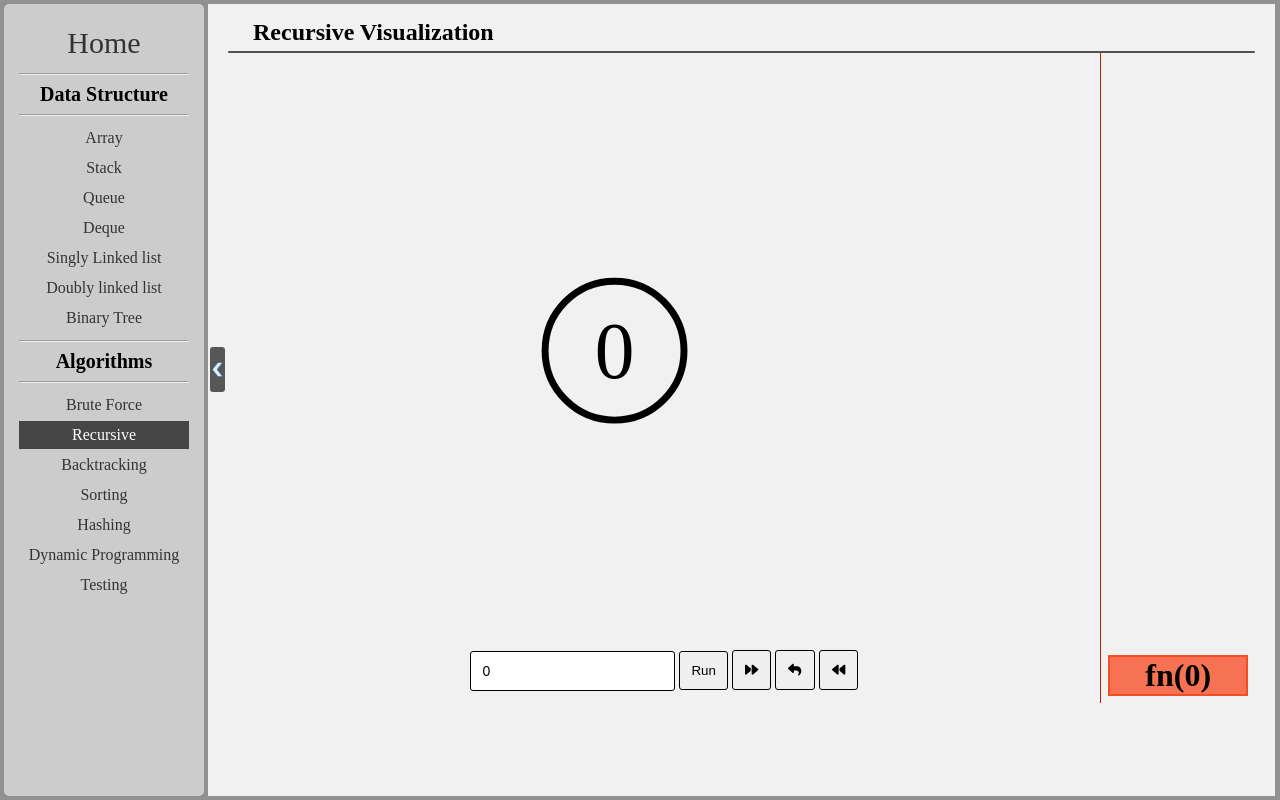
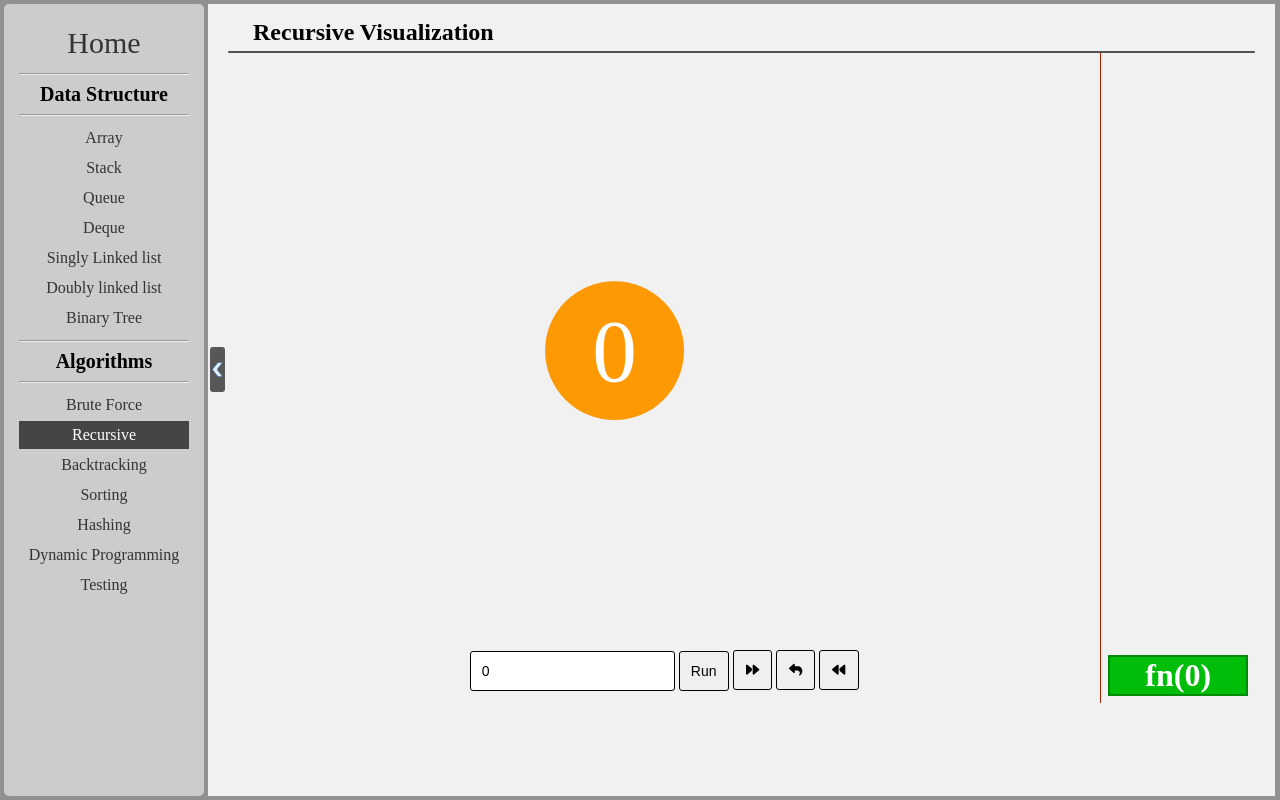
Before and after one commit to sagarhasan273/Algorithm-Visualizer, a React (Create React App) app: page / in a window 1280 px wide. Both pictures are taken after a click on the button "Recursive". Built offline with nearby package versions, Linux system fonts and the light colour scheme.

Commit message:
leaf node and current css work

```diff
--- a/src/Algorithms/Recursion/LinkedLine.js
+++ b/src/Algorithms/Recursion/LinkedLine.js
@@ -3,7 +3,7 @@ import { useEffect } from 'react';
 
 export default function LinkedLine(props) {
   const {
-    x1, x2, y1, y2, xy, index,
+    x1, x2, y1, y2, xy, index, val,
   } = props;
 
   const distance = 8;
@@ -29,6 +29,21 @@ export default function LinkedLine(props) {
         <animate attributeName="x2" from={ax1} to={ax2} dur="0.2s" repeatCount="1" restart="always" className={`animate${index}`} />
         <animate attributeName="y2" from={ay1} to={ay2} dur="0.2s" repeatCount="1" restart="always" className={`animate${index}`} />
       </line>
+      <text
+        x={(ax1 + ax2) / 2}
+        y={(ay1 + ay2) / 2}
+        style={{
+          transform: 'scale(.35)',
+          transformOrigin: 'center center',
+          transformBox: 'fill-box',
+          textAnchor: 'middle',
+          alignmentBaseline: 'central',
+          stroke: '#f1f1f1',
+          strokeWidth: '5',
+          paintOrder: 'stroke',
+        }}
+      >{(val !== -1) ? val : ''}
+      </text>
     </>
   );
 }
--- a/src/Algorithms/Recursion/Node.js
+++ b/src/Algorithms/Recursion/Node.js
@@ -1,11 +1,22 @@
+/* eslint-disable no-nested-ternary */
 /* eslint-disable react-hooks/exhaustive-deps */
 /* eslint-disable react/no-array-index-key */
 
 function Node(props) {
-  const { value, nodes } = props;
+  const {
+    value, nodes, last, i,
+  } = props;
   return (
     <g>
-      <circle cx={nodes[value][0]} cy={nodes[value][1]} r="7" stroke="black" fill="none" strokeWidth={0.7} />
+      <circle
+        cx={nodes[value][0]}
+        cy={nodes[value][1]}
+        r="7"
+        stroke="black"
+        fill="none"
+        strokeWidth={(i === last || nodes[value][2] <= 1) ? 0.0 : 0.7}
+        style={(i === last) ? { fill: 'rgb(253 153 3)' } : (nodes[value][2] <= 1) ? { fill: 'rgb(0, 189, 9)' } : null}
+      />
       <text
         x={nodes[value][0]}
         y={nodes[value][1]}
@@ -16,6 +27,8 @@ function Node(props) {
           textAnchor: 'middle',
           alignmentBaseline: 'central',
         }}
+        fill={(i === last || nodes[value][2] <= 1) ? 'white' : 'black'}
+        fontSize={18}
       >{nodes[value][2]}
       </text>
     </g>
--- a/src/Algorithms/Recursion/Recursive.js
+++ b/src/Algorithms/Recursion/Recursive.js
@@ -4,7 +4,7 @@
 /* eslint-disable react-hooks/exhaustive-deps */
 /* eslint-disable react/no-array-index-key */
 import {
-    faBackward, faForward, faPause, faPlay, faReply,
+  faBackward, faForward, faPause, faPlay, faReply,
 } from '@fortawesome/free-solid-svg-icons';
 import { FontAwesomeIcon } from '@fortawesome/react-fontawesome';
 import { useEffect, useState } from 'react';
@@ -24,15 +24,18 @@ export default function Recursive() {
   const nodeArray = [];
   const callerStack = [[num]];
   const stack = [num];
+  const tempEdges = [];
+  const edgesList = new Map();
+  let interval;
 
   function fb(n, d, path) {
     if (n === 1 || n === 0) {
       nodeArray.push(path);
-      nodes[path] = [mx[0] + 20, d * 30, n];
+      nodes[path] = [mx[0] + 20, d * 30, n, n];
 
       mx[0] += 20;
       mx[1] = Math.max(mx[1], d * 30);
-      return mx[0];
+      return [mx[0], n];
     }
     nodeArray.push(path);
     stack.push(n - 1);
@@ -51,15 +54,13 @@ export default function Recursive() {
     callerStack.push(stack.slice(0));
 
     nodeArray.push(path);
-    nodes[path] = [(l + r) / 2, d * 30, n];
-    return (l + r) / 2;
+    nodes[path] = [(l[0] + r[0]) / 2, d * 30, n, l[1] + r[1]];
+    return [(l[0] + r[0]) / 2, l[1] + r[1]];
   }
 
   fb(num, 1, 'R');
 
   useEffect(() => {
-    let interval;
-
     if (isIntervalActive && range > 0 && range < nodeArray.length - 1) {
       let counter = range;
       interval = setInterval(() => {
@@ -67,8 +68,7 @@ export default function Recursive() {
         if (counter === nodeArray.length) {
           clearInterval(interval);
           setIsIntervalActive((prev) => !prev);
-        }
-        setRange((prevCount) => prevCount + 1);
+        } setRange((prevCount) => prevCount + 1);
       }, delay);
     } else {
       clearInterval(interval);
@@ -89,12 +89,17 @@ export default function Recursive() {
     setRange((prev) => prev + 1);
   };
   const handleChangeMinus = () => {
-    if (range === 0 || isIntervalActive) return;
+    if (range === 0 || isIntervalActive || num === 0) return;
     setRange((prev) => prev - 1);
     setIsIntervalActive(false);
   };
   const handleChangeRun = (e) => {
     e.preventDefault();
+    nodeArray.length = 0;
+    nodes.length = 0;
+    stack.length = 0;
+    tempEdges.length = 0;
+    edgesList.length = 0;
     fb(num, 1, 'R');
     setRange(1);
     setNum(numText);
@@ -105,17 +110,19 @@ export default function Recursive() {
     setNumText(event.target.value);
   };
 
-  const edgesList = new Map();
   for (let index = 1; index < range; index += 1) {
     const x1 = nodes[nodeArray[index - 1]][0];
     const x2 = nodes[nodeArray[index]][0];
     const y1 = nodes[nodeArray[index - 1]][1];
     const y2 = nodes[nodeArray[index]][1];
     const edgeNumString = (x1 + y1 > x2 + y2) ? `${x1 + y1}${x2 + y2}` : `${x2 + y2}${x1 + y1}`;
-    edgesList.set(edgeNumString, [x1, x2, y1, y2, index]);
+    let val = -1;
+    if (edgesList.has(edgeNumString)) {
+      val = Math.min(nodes[nodeArray[index]][3], nodes[nodeArray[index - 1]][3]);
+    }
+    edgesList.set(edgeNumString, [x1, x2, y1, y2, index, val]);
   }
 
-  const tempEdges = [];
   edgesList.forEach((value, key) => {
     tempEdges.push(
       <LinkedLine
@@ -126,6 +133,7 @@ export default function Recursive() {
         y1={value[2]}
         y2={value[3]}
         index={value[4]}
+        val={value[5]}
       />,
     );
   });
@@ -136,8 +144,8 @@ export default function Recursive() {
         }}
       >
         <svg viewBox={`0 0 ${mx[0] + 30} ${mx[1] + 30}`} style={{ width: '100%', height: '100%' }}>
-          {nodeArray.slice(0, range).map((value) => (
-            <Node key={keyValue()} value={value} nodes={nodes} nodeArray={nodeArray} />))}
+          {nodeArray.slice(0, range).map((value, index) => (
+            <Node key={keyValue()} value={value} nodes={nodes} last={range - 1} i={index} />))}
           {tempEdges}
         </svg>
         <div style={{ display: 'flex', alignItems: 'center', justifyItems: 'center' }}>
@@ -149,7 +157,8 @@ export default function Recursive() {
         </div>
 
       </div>
-      <div className="callerStack">{callerStack[range - 1].map((value) => (<h1 className="callerStackItems">fn({value})</h1>))}
+      <div className="callerStack">{callerStack[range - 1]
+      .map((value, index) => (<h1 className={`callerStackItems${value <= 1 ? 'leaf' : (index === callerStack[range - 1].length - 1) ? 'last' : ''}`}>fn({value})</h1>))}
       </div>
     </div>
   );
--- a/src/Algorithms/Recursion/Recursive.scss
+++ b/src/Algorithms/Recursion/Recursive.scss
@@ -7,10 +7,23 @@
 	border-left: 1px solid #af2202;
 }
 .callerStackItems {
-	background-color: #f77153;
-	border: 2px solid #f54d27;
+	border: 2px solid rgb(0, 0, 0);
 	text-align: center;
 	margin: 2px;
+}
+.callerStackItemsleaf {
+	background-color: rgb(0, 189, 9);
+	border: 2px solid rgb(2, 139, 9);
+	text-align: center;
+	margin: 2px;
+	color: white;
+}
+.callerStackItemslast {
+	background-color: rgb(253 153 3);
+	border: 2px solid rgb(219, 133, 4);
+	text-align: center;
+	margin: 2px;
+	color: white;
 }
 .controlbutton {
 	padding: 0px;
@@ -22,6 +35,7 @@
 	margin: 2px;
 	border-radius: 3px;
 	border: 1px solid black;
+	font-size: 14px;
 	&:hover {
 		color: #ffffff;
 		background-color: #f77153;
```
